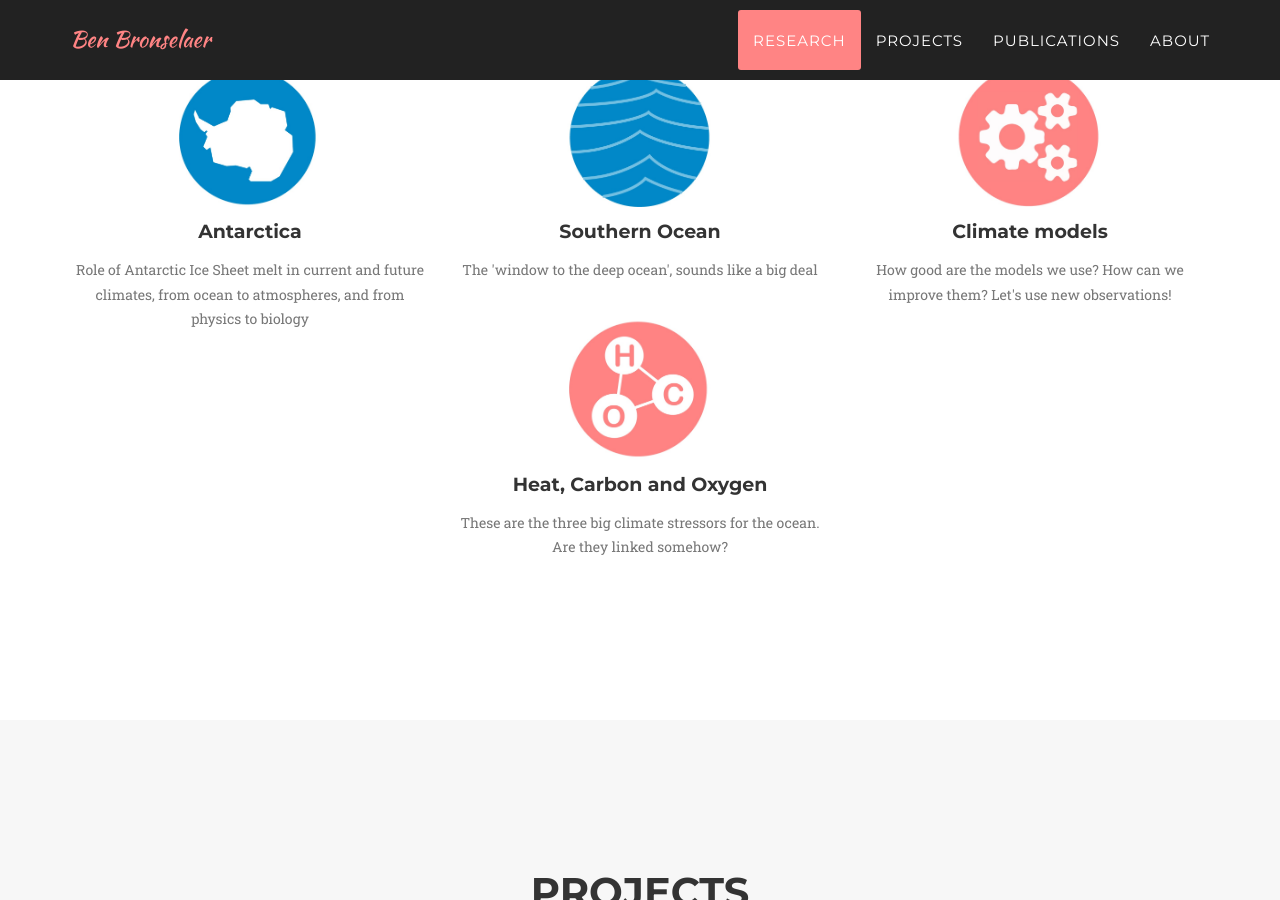
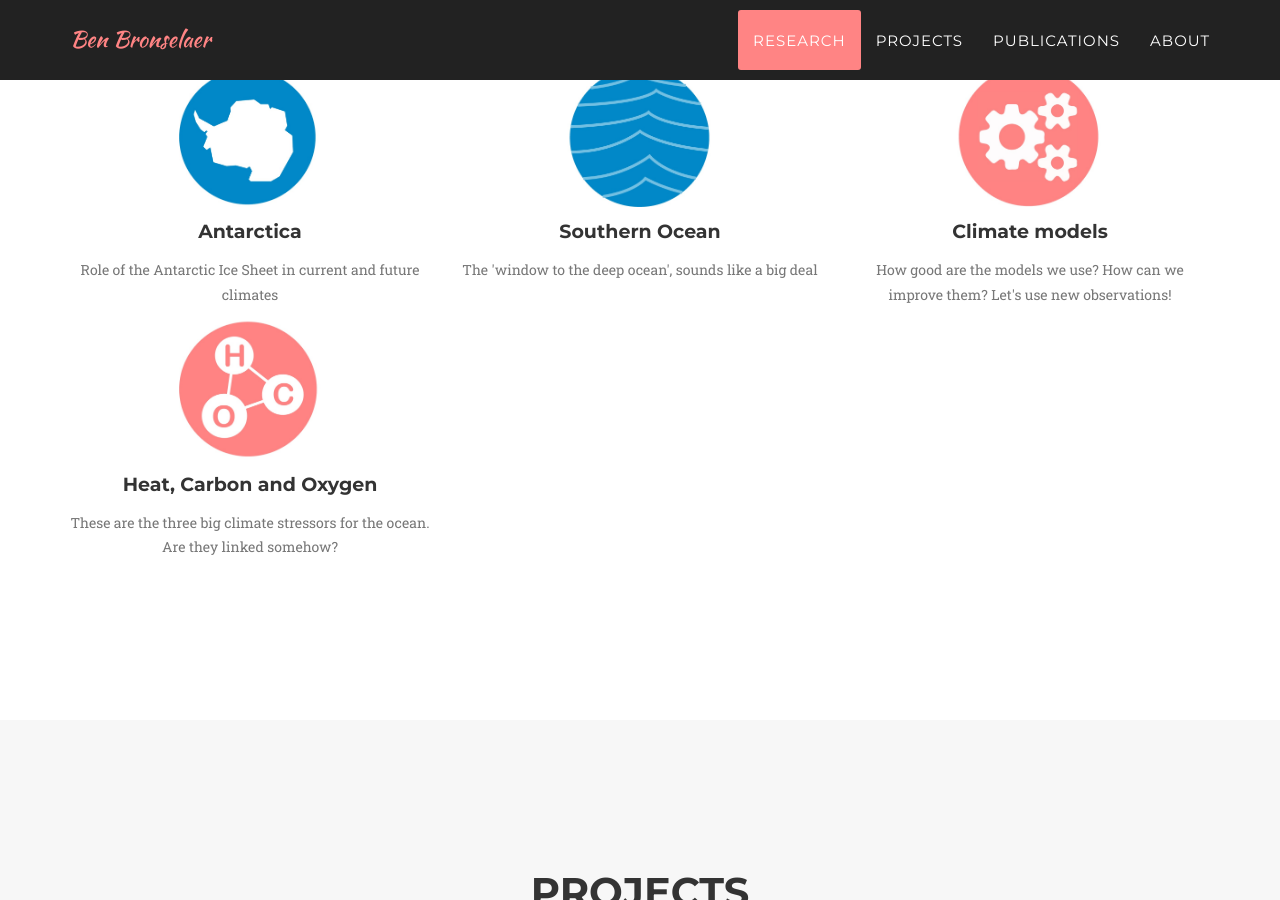
Before and after one commit to BenBronselaer/BenBronselaer.github.io, a Jekyll site: the page built from index.html, in a window 1280 px wide and 900 px high, scrolled down 1065 px. Built offline with Jekyll 4.4.1, drawn with Linux system fonts in a browser that asks for light colours; some web fonts are replaced.

Commit message:
Update research.html

```diff
--- a/_includes/research.html
+++ b/_includes/research.html
@@ -11,7 +11,7 @@
                 <div class="col-md-4">
                     <img class="center" src="img/research/A1.jpg" alt="" height="142" width="142">
                     <h4 class="service-heading">Antarctica</h4>
-                    <p class="text-muted">Role of Antarctic Ice Sheet melt in current and future climates, from ocean to atmospheres, and from physics to biology</p>
+                    <p class="text-muted">Role of the Antarctic Ice Sheet in current and future climates</p>
                 </div>
                 <div class="col-md-4">
                     <img class="center" src="img/research/A2.jpg" alt="" height="142" width="152">
```
